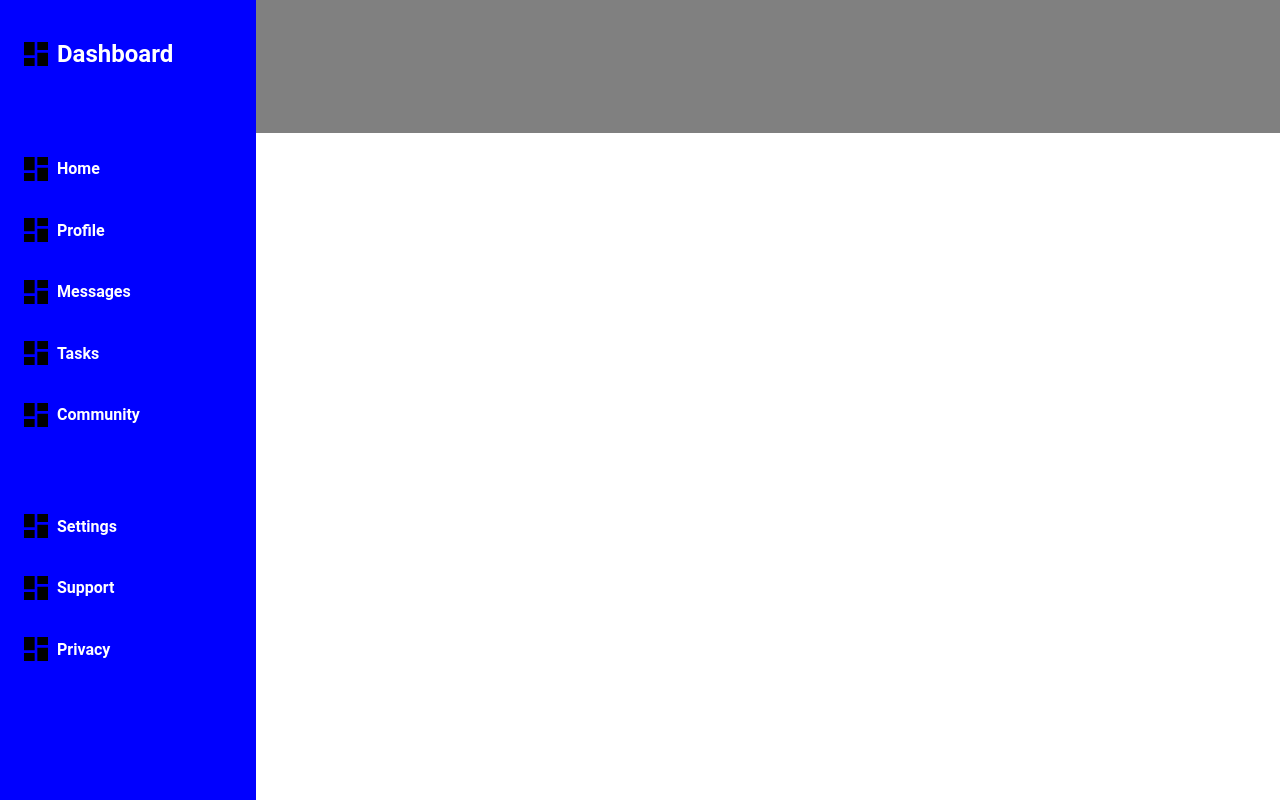
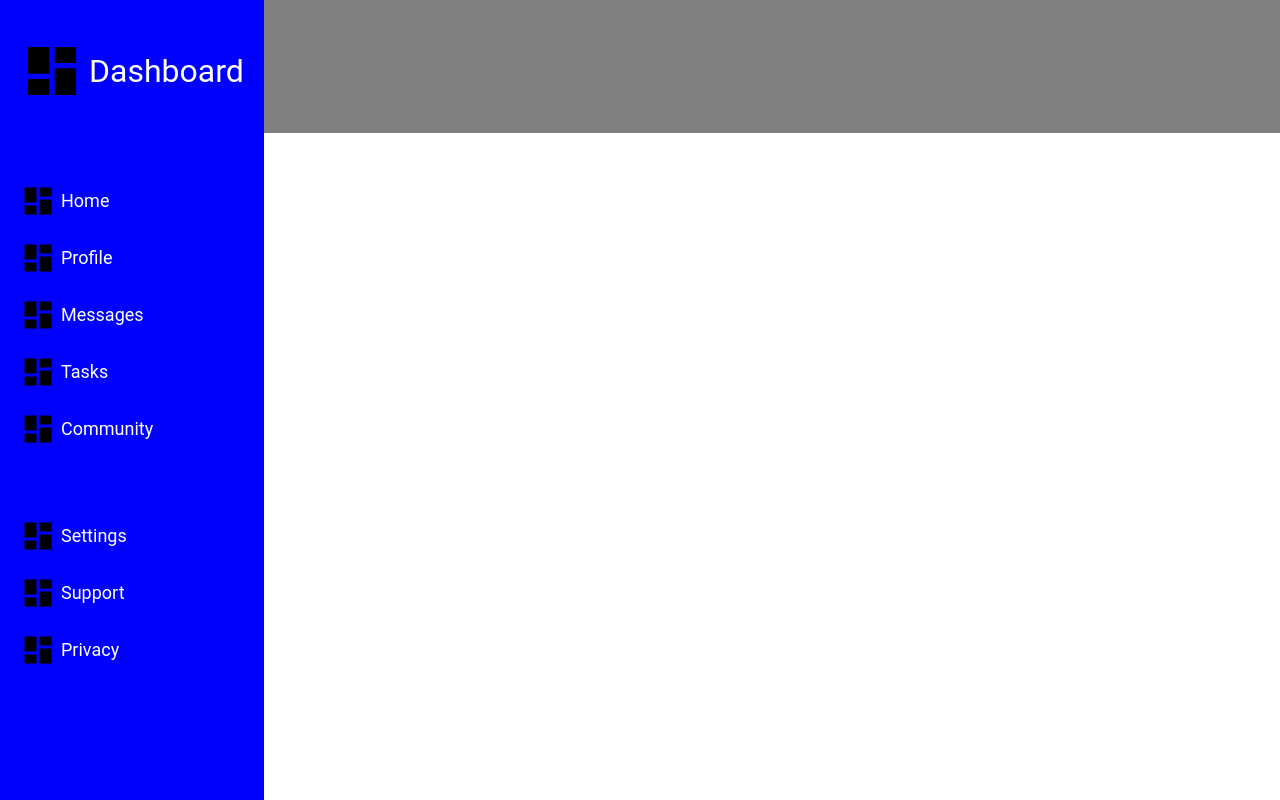
Before and after one commit to FrodeBerg/odin-admin_dashboard, a plain HTML site: page index.html in a window 1280 px wide. Drawn offline with Linux system fonts and the light colour scheme.

Commit message:
Dynamically update icon size from font-size

```diff
--- a/index.html
+++ b/index.html
@@ -10,44 +10,44 @@
 <body>
     <div class="nav">
         <div class="dashboard">
-            <div class="icon">
+            <div class="icon heading">
                 <img src="images/view-dashboard.svg" alt="">
-                <h2> Dashboard</h2>
+                <p>Dashboard</p>
             </div>
             <div>
                 <div class="icon">
                     <img src="images/view-dashboard.svg" alt="">
-                    <h4>Home</h4>
+                    <p>Home</p>
                 </div>
                 <div class="icon">
                     <img src="images/view-dashboard.svg" alt="">
-                    <h4>Profile</h4>
+                    <p>Profile</p>
                 </div>
                 <div class="icon">
                     <img src="images/view-dashboard.svg" alt="">
-                    <h4>Messages</h4>
+                    <p>Messages</p>
                 </div>
                 <div class="icon">
                     <img src="images/view-dashboard.svg" alt="">
-                    <h4>Tasks</h4>
+                    <p>Tasks</p>
                 </div>
                 <div class="icon">
                     <img src="images/view-dashboard.svg" alt="">
-                    <h4>Community</h4>
+                    <p>Community</p>
                 </div>
             </div>
             <div>
                 <div class="icon">
                     <img src="images/view-dashboard.svg" alt="">
-                    <h4>Settings</h4>
+                    <p>Settings</p>
                 </div>
                 <div class="icon">
                     <img src="images/view-dashboard.svg" alt="">
-                    <h4>Support</h4>
+                    <p>Support</p>
                 </div>
                 <div class="icon">
                     <img src="images/view-dashboard.svg" alt="">
-                    <h4>Privacy</h4>
+                    <p>Privacy</p>
                 </div>
             </div>
         </div>
--- a/style.css
+++ b/style.css
@@ -44,4 +44,9 @@ img {
     display: flex;
     align-items: center;
     gap: 5px;
+    font-size: 18px;
 }
+
+.heading {
+    font-size: 32px;
+}
```
